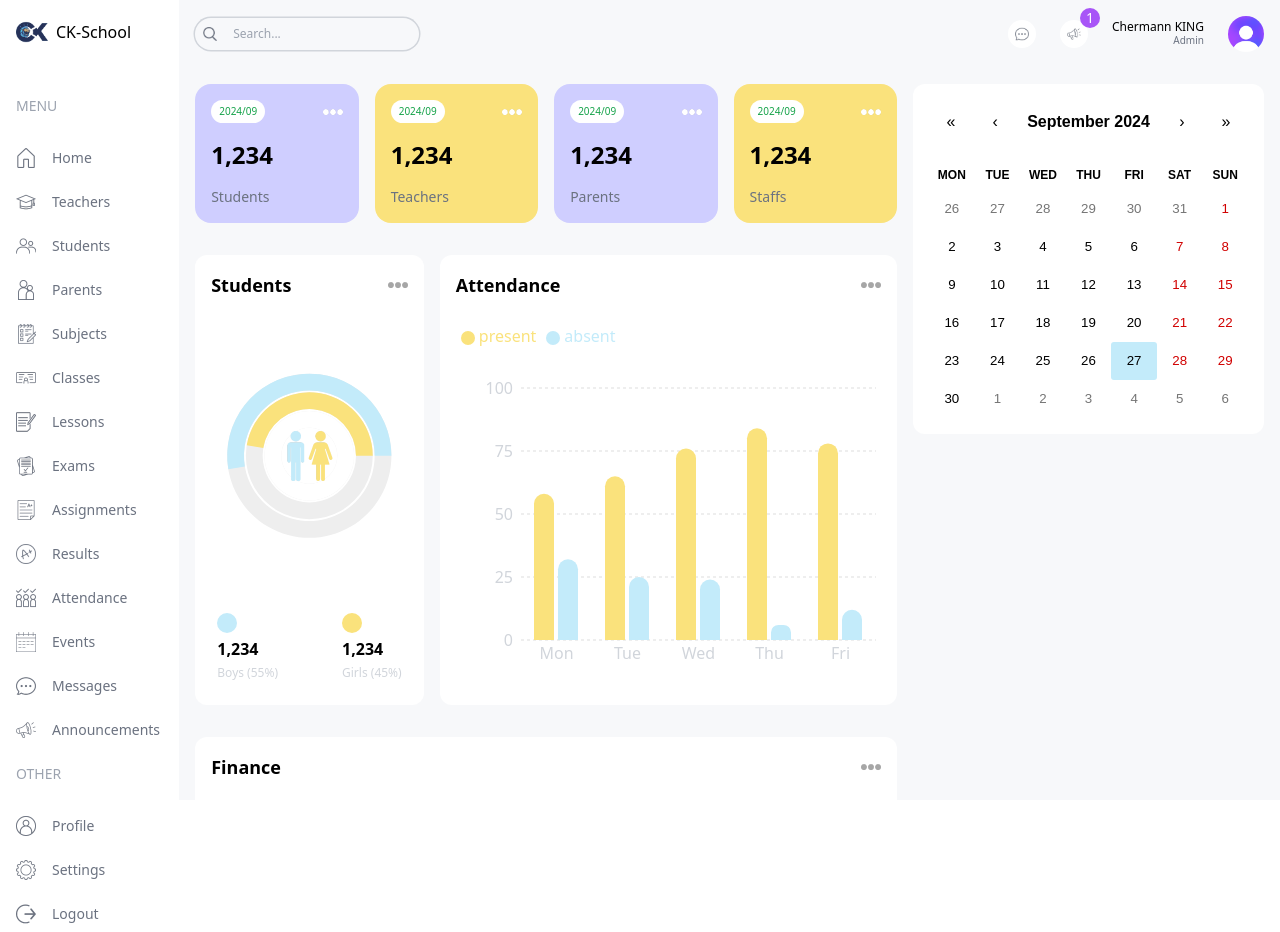
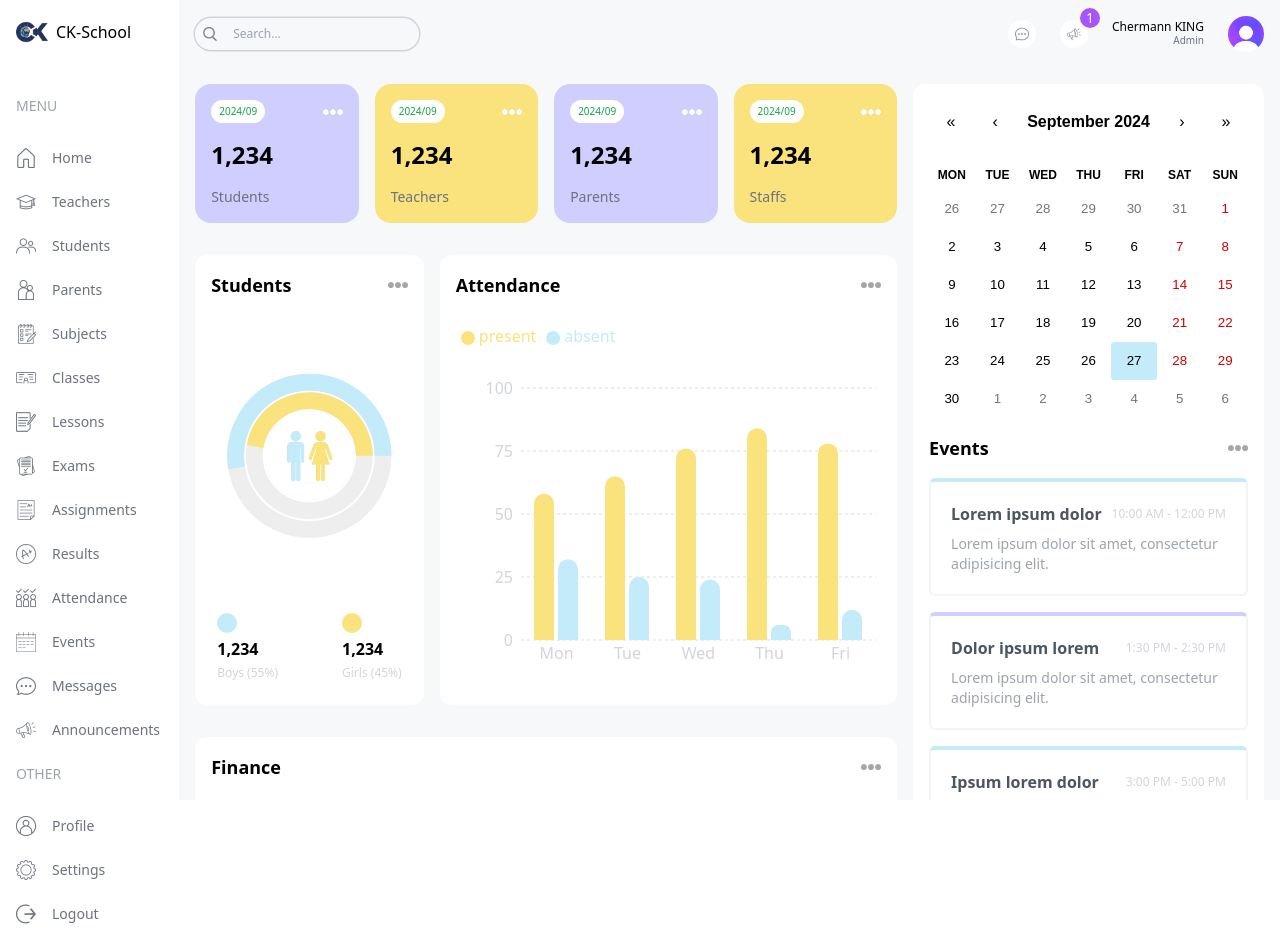
Before and after one commit to Chermann-KING/school-management-dashboard, a Next.js app: page /admin in a window 1280 px wide. Built offline with nearby package versions, Linux system fonts and the light colour scheme.

Commit message:
💄 Main: Components > Update EventCalendar

```diff
--- a/src/app/globals.css
+++ b/src/app/globals.css
@@ -32,6 +32,10 @@
     border-radius: 3px !important;
 }
 
+.react-calendar__navigation button {
+    text-transform: capitalize !important;
+}
+
 .react-calendar__navigation button:hover {
     background-color: #FAE27C !important;
     color: black !important;
--- a/src/components/EventCalendar.tsx
+++ b/src/components/EventCalendar.tsx
@@ -1,5 +1,7 @@
 "use client";
 
+import { time } from "console";
+import Image from "next/image";
 import React, { useState } from "react";
 import Calendar from "react-calendar";
 import "react-calendar/dist/Calendar.css";
@@ -8,11 +10,59 @@ type ValuePiece = Date | null;
 
 type Value = ValuePiece | [ValuePiece, ValuePiece];
 
+// TEMPORARY
+const events = [
+  {
+    id: 1,
+    title: "Lorem ipsum dolor",
+    time: "10:00 AM - 12:00 PM",
+    description: "Lorem ipsum dolor sit amet, consectetur adipisicing elit.",
+  },
+  {
+    id: 2,
+    title: "Dolor ipsum lorem",
+    time: "1:30 PM - 2:30 PM",
+    description: "Lorem ipsum dolor sit amet, consectetur adipisicing elit.",
+  },
+  {
+    id: 3,
+    title: "Ipsum lorem dolor",
+    time: "3:00 PM - 5:00 PM",
+    description: "Lorem ipsum dolor sit amet, consectetur adipisicing elit.",
+  },
+];
+
 const EventCalendar = () => {
   const [value, onChange] = useState<Value>(new Date());
   return (
     <div className="bg-white p-4 rounded-xl">
       <Calendar onChange={onChange} value={value} />
+
+      {/* TITLE */}
+      <div className="flex justify-between items-center">
+        <h2 className="text-lg font-semibold my-4">Events</h2>
+        <Image
+          src={"/images/moreDark.png"}
+          alt="more icon"
+          width={20}
+          height={20}
+        />
+      </div>
+      {/* EVENTS */}
+      <ul className="flex flex-col gap-4">
+        {events.map((event) => (
+          <li
+            key={event.id}
+            className="p-5 rounded-md border-2 border-t-4 border-gray-100 odd:border-t-lamaSky even:border-t-lamaPurpul"
+          >
+            <div className="flex justify-between items-center">
+              <h3 className="font-semibold text-gray-600">{event.title}</h3>
+              <span className="text-xs text-gray-300">{event.time}</span>
+            </div>
+            <p className="mt-2 text-sm text-gray-400">{event.description}</p>
+          </li>
+        ))}
+      </ul>
     </div>
   );
 };
```
